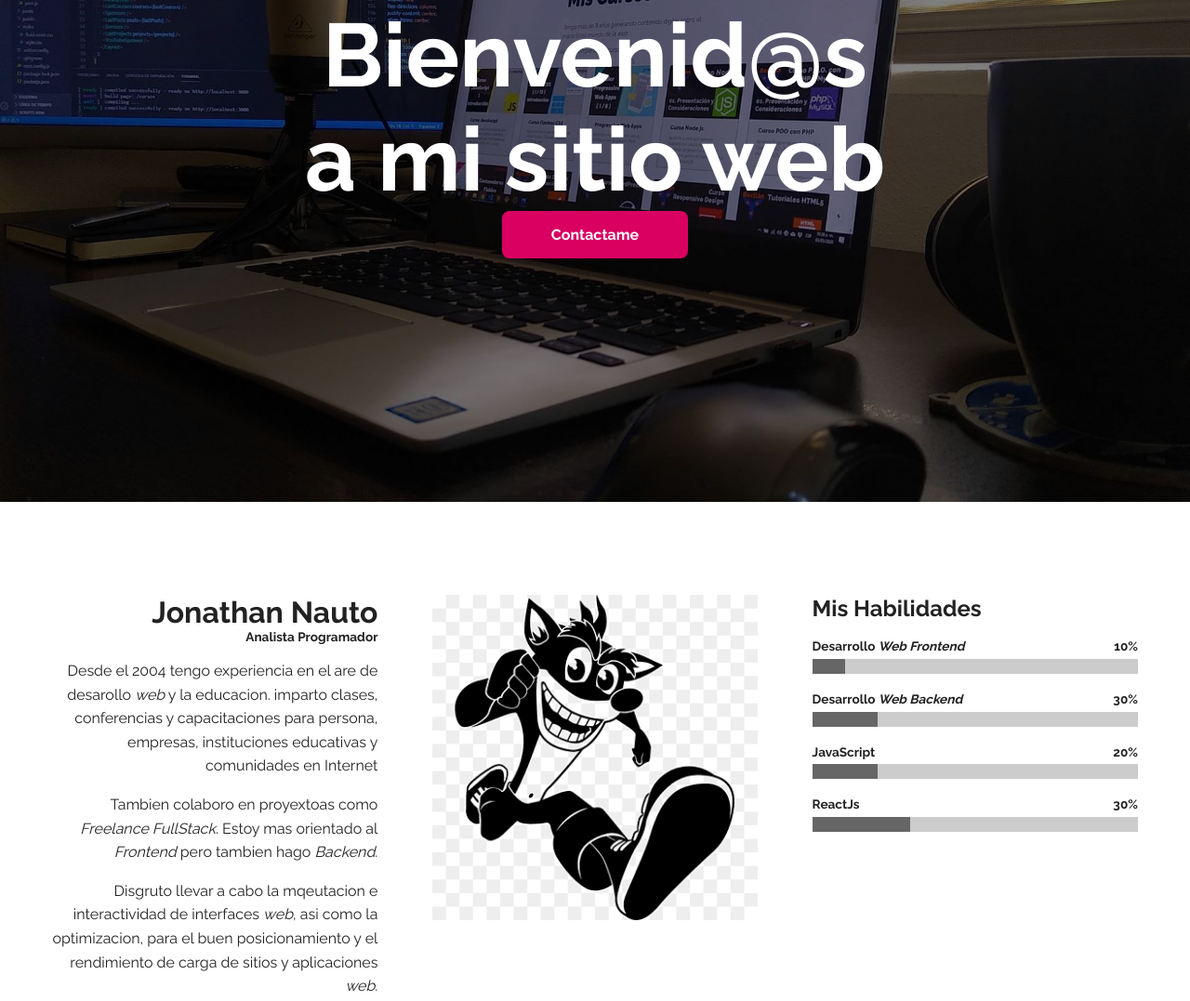
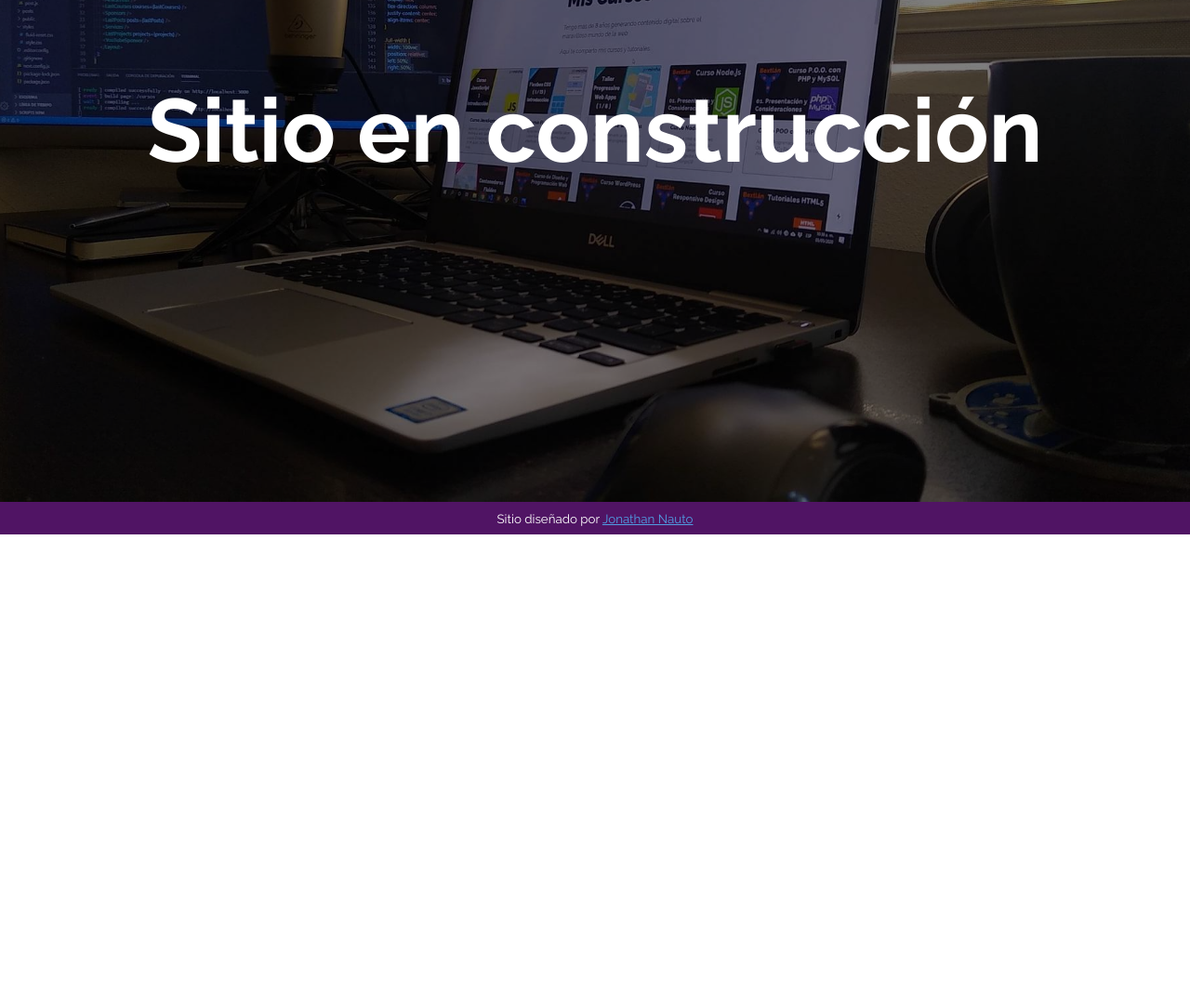
Before and after one commit to JonNauto/proyecto, a plain HTML site: page portafolio/index.html in a window 1280 px wide. Shown: the part 332-1409 px from the top of the page at 93% size. After the commit the page ends 907 px from the top, so only its background shows below. Drawn offline with Linux system fonts and the light colour scheme.

Commit message:
mantenimiento

```diff
--- a/portafolio/index.html
+++ b/portafolio/index.html
@@ -58,14 +58,14 @@
             <aside class="hero-image-opacity" style="--hero-opacity-color: var(--black-alpha-color);">
                 <div class="hero-image-content">
                     <h2 class="hero-image-title" style="--hero-text-color: var(--white-color)">
-                        Bienvenid@s <br> a mi sitio web
+                        Sitio en construcción
                     </h2>
-                    <a href="#contacto" class="btn">Contactame</a>
+                    <!-- <a href="#contacto" class="btn">Contactame</a> -->
                 </div>
             </aside>
         </article>
     </section>
-    <section class="about section container full-lg-screen" id="acerca">
+    <!-- <section class="about section container full-lg-screen" id="acerca">
         <article class="text-lg-right">
             <aside class="text-center text-lg-right">
                 <h1>Jonathan Nauto</h1>
@@ -620,7 +620,7 @@
                 </div>
             </article>
         </div>
-    </section>
+    </section> -->
     <footer class="footer">
         <small>Sitio diseñado por <a href="" target="_blank" rel="noopener">Jonathan Nauto</a></small>
     </footer>
```
